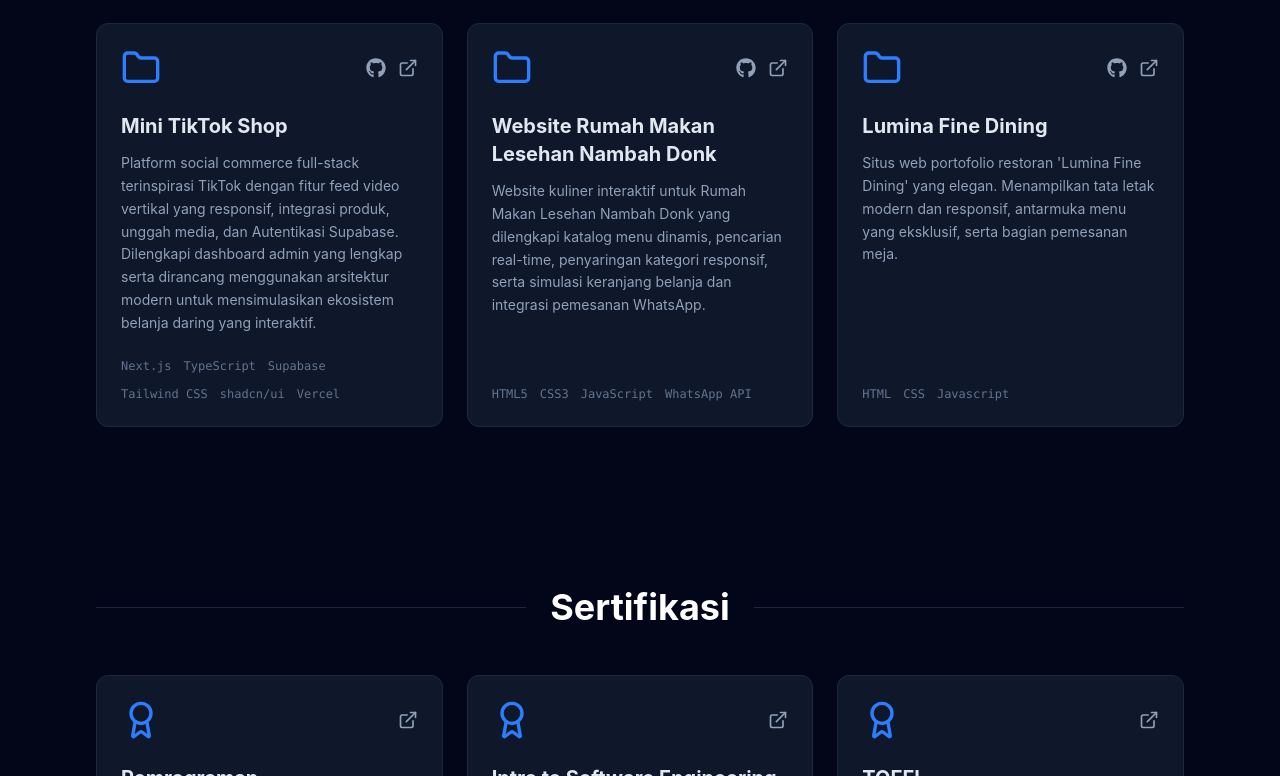
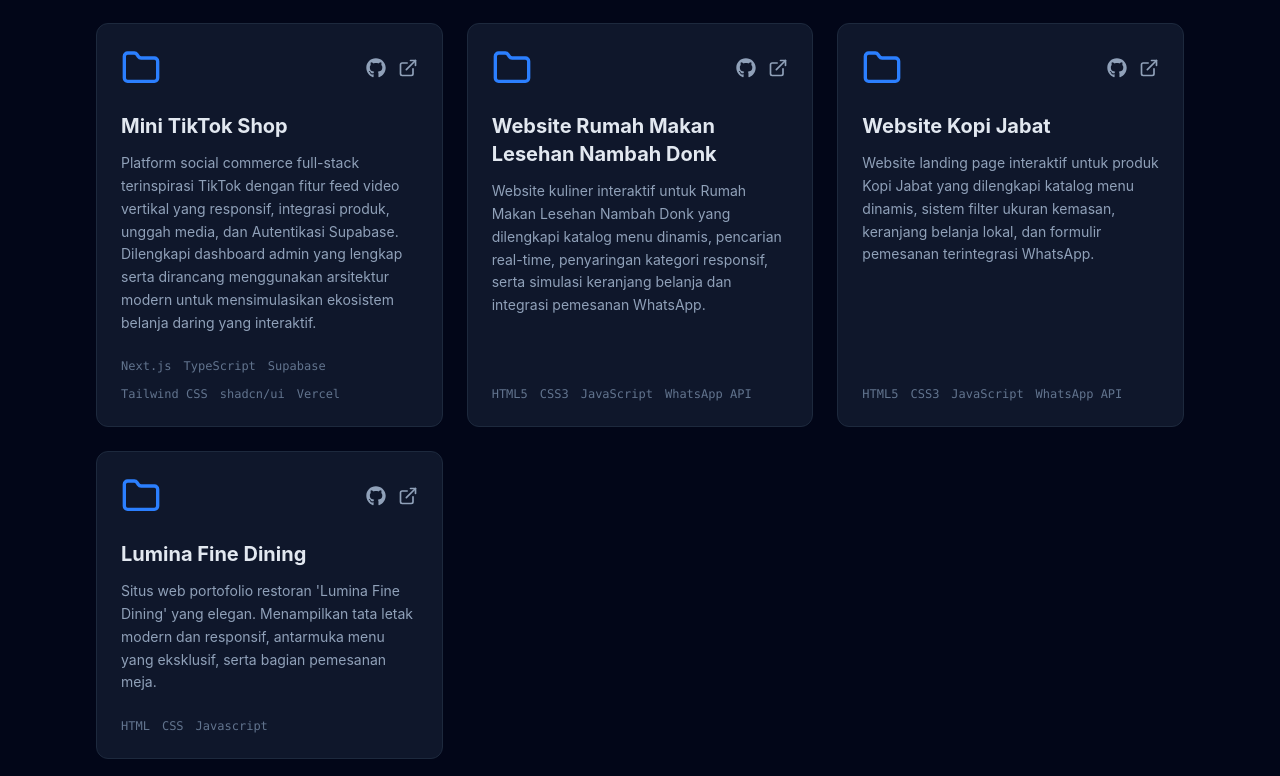
Before and after one commit to gadingislami12/Myself, a React (Vite) app: page / in a window 1280 px wide. Shown: the part 2704-3480 px from the top of the page. Built offline with nearby package versions, Linux system fonts and the light colour scheme.

Commit message:
Add project entry for 'Website Kopi Jabat'
Added a new project entry for 'Website Kopi Jabat' with details including description, technologies used, GitHub link, and external link.

```diff
--- a/src/components/Projects.jsx
+++ b/src/components/Projects.jsx
@@ -40,6 +40,14 @@ const projects = [
   github: "https://github.com/gadingislami12/Website-Nambah-Dong",
   external: "https://gadingislami12.github.io/Website-Nambah-Dong/"
 },
+  {
+  title: "Website Kopi Jabat",
+  description: "Website landing page interaktif untuk produk Kopi Jabat yang dilengkapi katalog menu dinamis, sistem filter ukuran kemasan, keranjang belanja lokal, dan formulir pemesanan terintegrasi WhatsApp.",
+  tech: ["HTML5", "CSS3", "JavaScript", "WhatsApp API"],
+  github: "https://github.com/gadingislami12/website-kopi-jabat",
+  external: "https://gadingislami12.github.io/website-kopi-jabat/"
+},
+
   {
     title: "Lumina Fine Dining",
     description: "Situs web portofolio restoran 'Lumina Fine Dining' yang elegan. Menampilkan tata letak modern dan responsif, antarmuka menu yang eksklusif, serta bagian pemesanan meja.",
```
